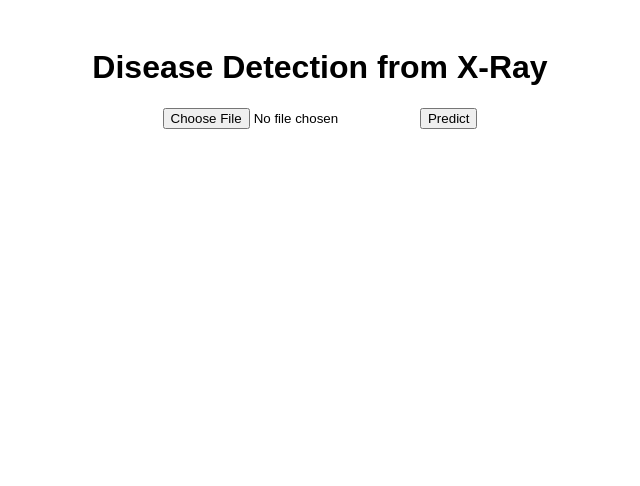
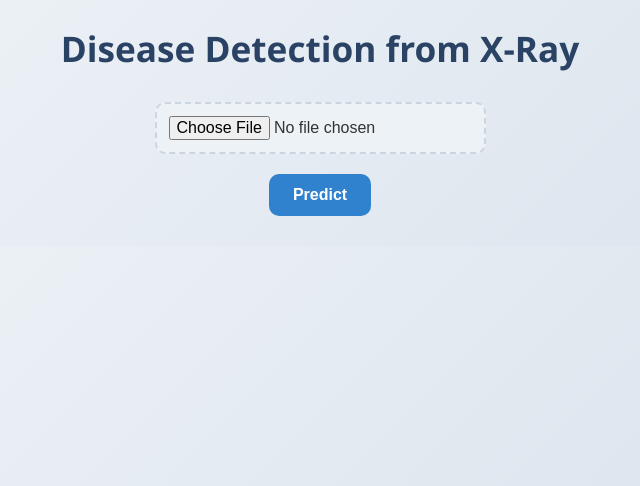
Before and after one commit to Mayank474/Disease-Detector, a Flask app: page / in a window 1280 px wide. Shown: the top 486 px of the page, without its empty margins (320-960 px from the left). Run offline with Flask 3, Linux system fonts and the light colour scheme; parts of the project's set-up code (start-up, migrations or seed data) failed here and were passed over.

Commit message:
Enhanced CSS

```diff
--- a/static/style.css
+++ b/static/style.css
@@ -1,9 +1,72 @@
 body {
-    font-family: Arial, sans-serif;
-    padding: 20px;
+    font-family: 'Segoe UI', Tahoma, Geneva, Verdana, sans-serif;
+    background: linear-gradient(135deg, #f0f4f8, #d9e2ec);
+    color: #333;
+    margin: 0;
+    padding: 0;
     text-align: center;
 }
 
-form {
+.container {
+    max-width: 600px;
+    margin: 60px auto;
+    padding: 40px;
+    background-color: #ffffff;
+    border-radius: 20px;
+    box-shadow: 0 10px 30px rgba(0, 0, 0, 0.1);
+}
+
+h1 {
+    font-size: 2.2rem;
+    color: #2a4365;
     margin-bottom: 20px;
 }
+
+form {
+    margin-top: 30px;
+}
+
+input[type="file"] {
+    display: block;
+    margin: 0 auto 20px auto;
+    padding: 12px;
+    font-size: 1rem;
+    border-radius: 10px;
+    border: 2px dashed #cbd5e0;
+    background-color: #edf2f7;
+    cursor: pointer;
+    transition: all 0.3s ease-in-out;
+}
+
+input[type="file"]:hover {
+    background-color: #e2e8f0;
+}
+
+button {
+    padding: 12px 24px;
+    font-size: 1rem;
+    font-weight: bold;
+    background-color: #3182ce;
+    color: #fff;
+    border: none;
+    border-radius: 10px;
+    cursor: pointer;
+    transition: background-color 0.3s ease;
+}
+
+button:hover {
+    background-color: #2b6cb0;
+}
+
+#result {
+    margin-top: 30px;
+    font-size: 1.2rem;
+    font-weight: bold;
+    color: #2f855a;
+}
+
+footer {
+    margin-top: 60px;
+    font-size: 0.9rem;
+    color: #718096;
+}
```
